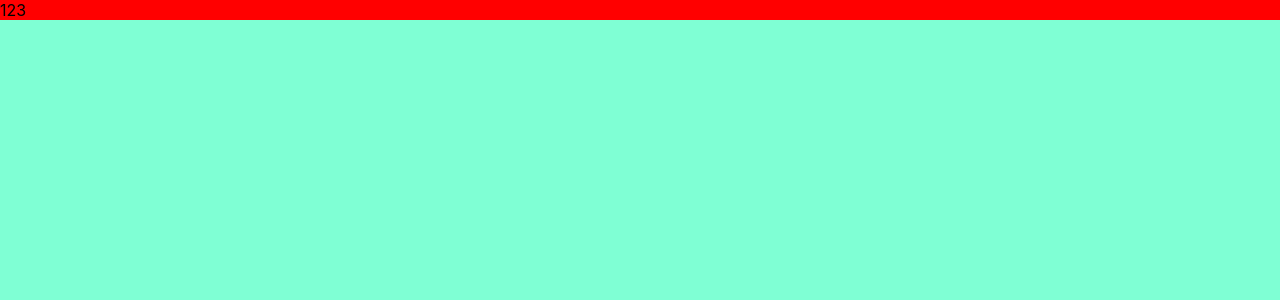
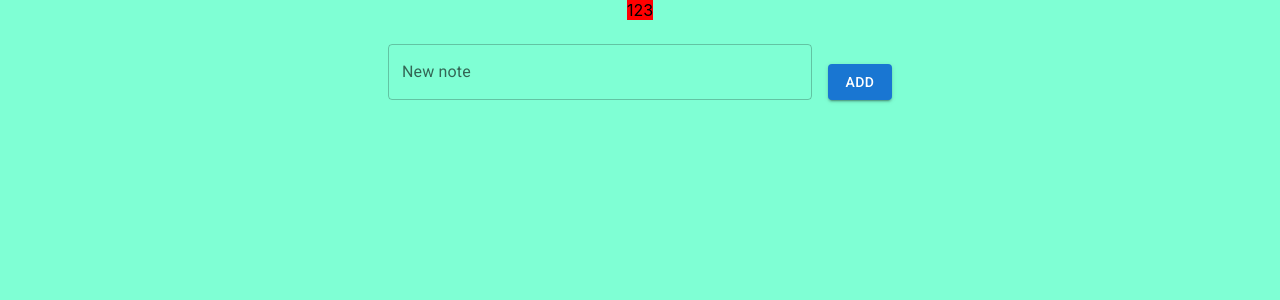
Before and after one commit to anticher/note-editor, a React (Create React App) app: page / in a window 1280 px wide. Shown: the top 300 px of the page. Built offline with nearby package versions, Linux system fonts and the light colour scheme.

Commit message:
feat: add note-input template

```diff
--- a/src/App.scss
+++ b/src/App.scss
@@ -1,8 +1,11 @@
 .App {
   width: 100vw;
   min-height: 100vh;
+  display: flex;
+  flex-direction: column;
+  align-items: center;
   background-color: aquamarine;
-  &-header {
+  &__header {
     background-color: red;
   }
 }
--- a/src/App.tsx
+++ b/src/App.tsx
@@ -1,10 +1,14 @@
-import React from "react";
 import "./App.scss";
+import { Container } from "@mui/system";
+import NoteInput from "./components/Note-input";
 
 function App() {
   return (
     <div className="App">
-      <header className="App-header">123</header>
+      <header className="App__header">123</header>
+      <Container maxWidth="sm">
+        <NoteInput />
+      </Container>
     </div>
   );
 }
--- /dev/null
+++ b/src/components/Note-input.tsx
@@ -0,0 +1,18 @@
+import Box from "@mui/material/Box";
+import TextField from "@mui/material/TextField";
+import Button from "@mui/material/Button";
+
+function NoteInput() {
+  return (
+    <Box sx={{ p: 2, display: "flex" }}>
+      <Box sx={{ m: 1, width: "100%" }}>
+        <TextField fullWidth label="New note" multiline />
+      </Box>
+      <Box sx={{ m: 1, display: "flex", alignItems: "flex-end" }}>
+        <Button variant="contained">Add</Button>
+      </Box>
+    </Box>
+  );
+}
+
+export default NoteInput;
```
Also changed, not shown: tsconfig.json (+2 -8 lines).
